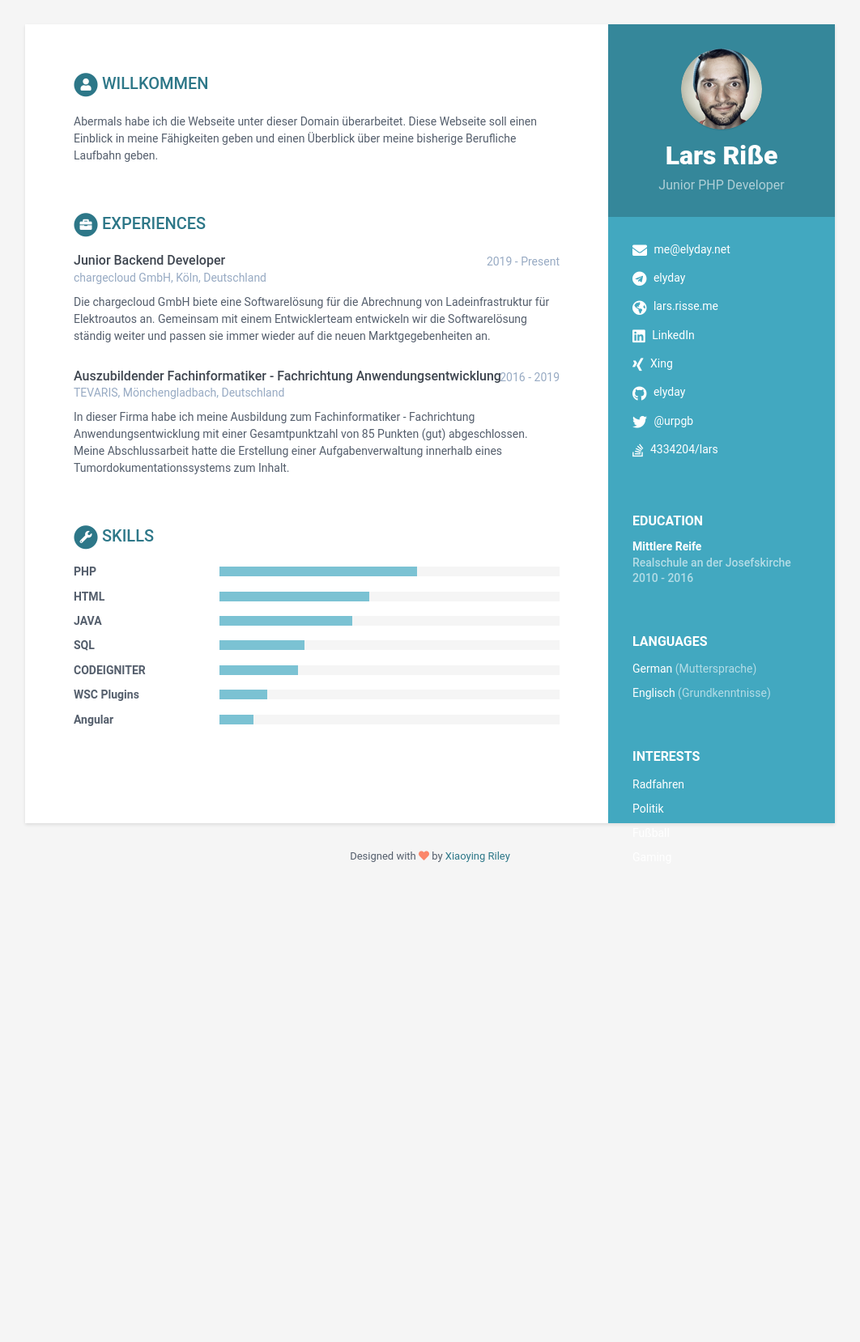
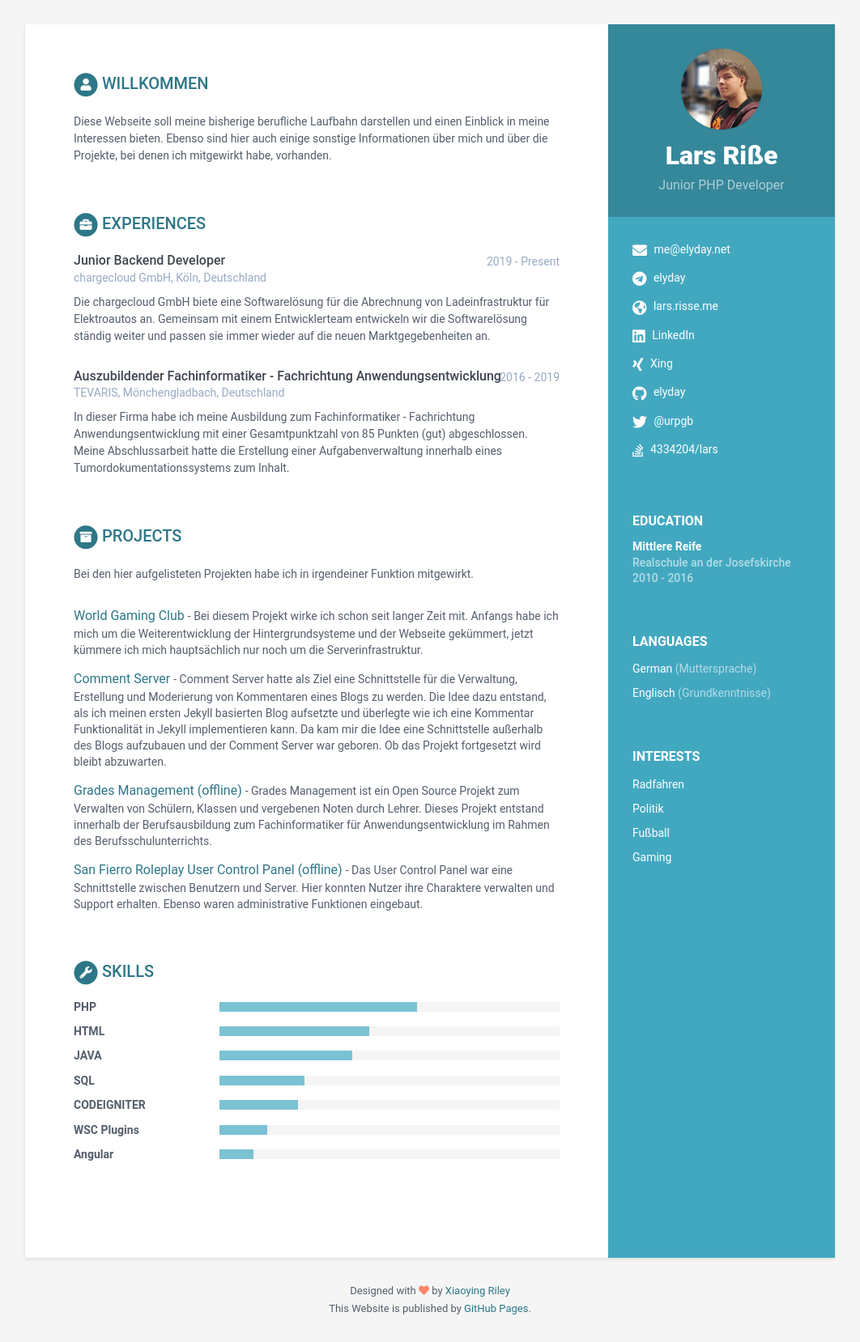
Before and after one commit to elyday/elyday.net, a Jekyll site: the page built from index.html, in a window 1280 px wide. Shown: the whole page at 81% size, without its empty margins (109-1171 px from the left). Built offline with Jekyll 4.4.1, drawn with Linux system fonts in a browser that asks for light colours; before the commit the page ends 1099 px from its top, so only the background shows below that.

Commit message:
:speech_balloon: Add README and change some text
Only added a README and changed some text on the website

```diff
--- a/_data/data.yml
+++ b/_data/data.yml
@@ -4,12 +4,12 @@
 
 sidebar:
     about: false # set to False or comment line if you want to remove the "how to use?" in the sidebar
-    education: True # set to False if you want education in main section instead of in sidebar
+    education: true # set to False if you want education in main section instead of in sidebar
 
     # Profile information
     name: Lars Riße
     tagline: Junior PHP Developer
-    avatar: profile.png  #place a 100x100 picture inside /assets/images/ folder and provide the name of the file below
+    avatar: lars.jpg  #place a 100x100 picture inside /assets/images/ folder and provide the name of the file below
 
     # Sidebar links
     email: me@elyday.net
@@ -49,7 +49,7 @@ sidebar:
 career-profile:
     title: Willkommen
     summary: |
-      Abermals habe ich die Webseite unter dieser Domain überarbeitet. Diese Webseite soll einen Einblick in meine Fähigkeiten geben und einen Überblick über meine bisherige Berufliche Laufbahn geben.
+      Diese Webseite soll meine bisherige berufliche Laufbahn darstellen und einen Einblick in meine Interessen bieten. Ebenso sind hier auch einige sonstige Informationen über mich und über die Projekte, bei denen ich mitgewirkt habe, vorhanden.
 education:
     - degree: Mittlere Reife
       university: Realschule an der Josefskirche
@@ -67,32 +67,26 @@ experiences:
       company: TEVARIS, Mönchengladbach, Deutschland
       details: |
         In dieser Firma habe ich meine Ausbildung zum Fachinformatiker - Fachrichtung Anwendungsentwicklung mit einer Gesamtpunktzahl von 85 Punkten (gut) abgeschlossen. Meine Abschlussarbeit hatte die Erstellung einer Aufgabenverwaltung innerhalb eines Tumordokumentationssystems zum Inhalt.
-# projects:
-#     title: Projects
-#     intro: >
-#       You can list your side projects or open source libraries in this
-#       section. Lorem ipsum dolor sit amet, consectetur adipiscing elit.
-#       Vestibulum et ligula in nunc bibendum fringilla a eu lectus.
-#     assignments:
-#       - title: Velocity
-#         link: "#hook"
-#         tagline: "A responsive website template designed to help startups promote, market and sell their products."
+projects:
+    title: Projects
+    intro: >
+      Bei den hier aufgelisteten Projekten habe ich in irgendeiner Funktion mitgewirkt.
+    assignments:
+      - title: World Gaming Club
+        link: "https://wgc.li"
+        tagline: "Bei diesem Projekt wirke ich schon seit langer Zeit mit. Anfangs habe ich mich um die Weiterentwicklung der Hintergrundsysteme und der Webseite gekümmert, jetzt kümmere ich mich hauptsächlich nur noch um die Serverinfrastruktur."
 
-#       - title: DevStudio
-#         link: "#"
-#         tagline: "A responsive website template designed to help web developers/designers market their services."
+      - title: Comment Server
+        link: "https://github.com/elyday/comment-server"
+        tagline: "Comment Server hatte als Ziel eine Schnittstelle für die Verwaltung, Erstellung und Moderierung von Kommentaren eines Blogs zu werden. Die Idee dazu entstand, als ich meinen ersten Jekyll basierten Blog aufsetzte und überlegte wie ich eine Kommentar Funktionalität in Jekyll implementieren kann. Da kam mir die Idee eine Schnittstelle außerhalb des Blogs aufzubauen und der Comment Server war geboren. Ob das Projekt fortgesetzt wird bleibt abzuwarten."
 
-#       - title: Tempo
-#         link: "#"
-#         tagline: "A responsive website template designed to help startups promote their products or services and to attract users &amp; investors"
+      - title: Grades Management (offline)
+        link: ""
+        tagline: "Grades Management ist ein Open Source Projekt zum Verwalten von Schülern, Klassen und vergebenen Noten durch Lehrer. Dieses Projekt entstand innerhalb der Berufsausbildung zum Fachinformatiker für Anwendungsentwicklung im Rahmen des Berufsschulunterrichts."
 
-#       - title: Atom
-#         link: "#"
-#         tagline: "A comprehensive website template solution for startups/developers to market their mobile apps."
-
-#       - title: Delta
-#         link: "#"
-#         tagline: "A responsive Bootstrap one page theme designed to help app developers promote their mobile apps"
+      - title: San Fierro Roleplay User Control Panel (offline)
+        link: ""
+        tagline: "Das User Control Panel war eine Schnittstelle zwischen Benutzern und Server. Hier konnten Nutzer ihre Charaktere verwalten und Support erhalten. Ebenso waren administrative Funktionen eingebaut."
 
 # publications:
 #     title: Publications
@@ -142,4 +136,5 @@ skills:
         level: 10%
 
 footer: >
-    Designed with <i class="fas fa-heart"></i> by <a href="http://themes.3rdwavemedia.com" target="_blank" rel="nofollow">Xiaoying Riley</a>
+    Designed with <i class="fas fa-heart"></i> by <a href="http://themes.3rdwavemedia.com" target="_blank" rel="nofollow">Xiaoying Riley</a><br>
+    This Website is published by <a href="https://pages.github.com" target="_blank">GitHub Pages</a>.
--- a/_includes/head.html
+++ b/_includes/head.html
@@ -11,13 +11,13 @@
   <meta name="description" content="{{ site.description |default: "A beautiful Jekyll theme for creating resume" }}">
 
   <!-- Global CSS -->
-  <link rel="stylesheet" href="{{ site.baseurl }}/assets/plugins/bootstrap/css/bootstrap.min.css">
+  <link rel="stylesheet" href="assets/plugins/bootstrap/css/bootstrap.min.css">
 
   <!-- Plugins CSS -->
-  <link rel="stylesheet" href="{{ site.baseurl }}/assets/plugins/font-awesome/css/all.css">
+  <link rel="stylesheet" href="assets/plugins/font-awesome/css/all.css">
 
   <!-- Theme CSS -->
-  <link id="theme-style" rel="stylesheet" href="{{ site.baseurl }}/assets/css/main.css">
+  <link id="theme-style" rel="stylesheet" href="assets/css/main.css">
   <!-- HTML5 shim and Respond.js for IE8 support of HTML5 elements and media queries -->
   <!--[if lt IE 9]>
       <script src="https://oss.maxcdn.com/html5shiv/3.7.2/html5shiv.min.js"></script>
--- a/_includes/scripts.html
+++ b/_includes/scripts.html
@@ -1,9 +1,9 @@
 <!-- Javascript -->
-<script type="text/javascript" src="{{site.baseurl}}/assets/plugins/jquery-1.11.3.min.js"></script>
-<script type="text/javascript" src="{{site.baseurl}}/assets/plugins/bootstrap/js/bootstrap.min.js"></script>
+<script type="text/javascript" src="assets/plugins/jquery-1.11.3.min.js"></script>
+<script type="text/javascript" src="assets/plugins/bootstrap/js/bootstrap.min.js"></script>
 
 <!-- custom js -->
-<script type="text/javascript" src="{{site.baseurl}}/assets/js/main.js"></script>
+<script type="text/javascript" src="assets/js/main.js"></script>
 
 {% if site.analytics %}
   {% include analytics.html %}
--- a/_includes/sidebar.html
+++ b/_includes/sidebar.html
@@ -4,7 +4,7 @@
   <div class="profile-container">
 
     {% if sidebar.name %}
-    <img class="avatar" src="{{ site.baseurl }}/assets/images/{{ sidebar.avatar }}" alt="profile picture" />
+    <img class="avatar" src="assets/images/{{ sidebar.avatar }}" alt="profile picture" />
     {% endif %}
 
     {% if sidebar.name %}
```
Also changed, not shown: README.md (added), assets/images/lars.jpg (added), assets/images/profile.png (deleted), 1 other file.
